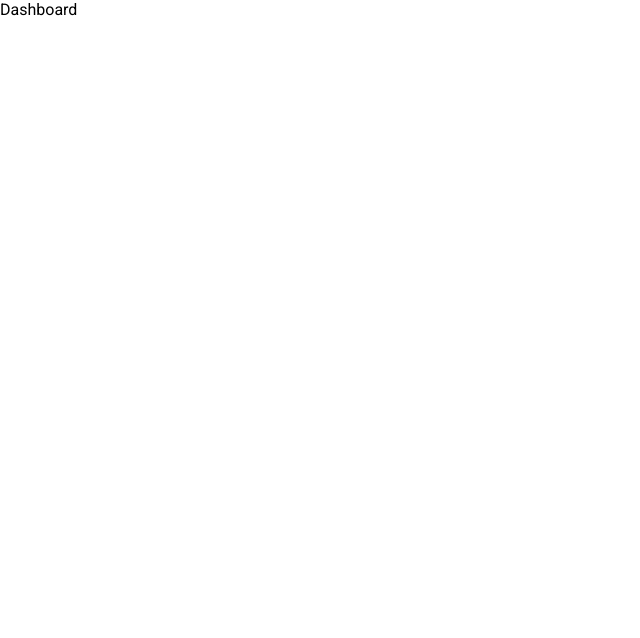
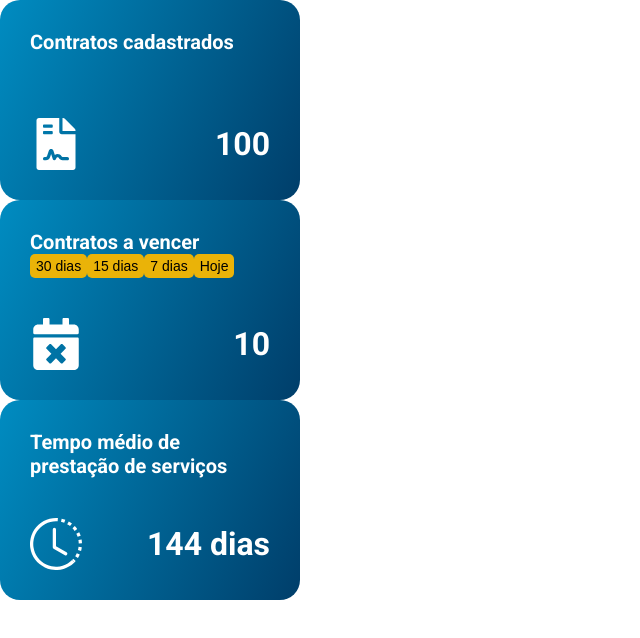
Before and after one commit to matheusg18/sogo-frontend-challenge, a React (Create React App) app: page / in a window 1280 px wide. Shown: the top 638 px of the page, without its empty margins (0-640 px from the left). Built offline with nearby package versions, Linux system fonts and the light colour scheme.

Commit message:
feat: improve Dashboard page

```diff
--- a/src/pages/Dashboard/index.tsx
+++ b/src/pages/Dashboard/index.tsx
@@ -1,7 +1,36 @@
 import React from 'react';
+import { FaFileContract, FaCalendarTimes } from 'react-icons/fa';
+import { BsClockHistory } from 'react-icons/bs';
+import DashboardCard from '../../components/DashboardCard';
+import Button from '../../components/Button';
 
 function Dashboard() {
-  return <div>Dashboard</div>;
+  return (
+    <div>
+      <DashboardCard
+        header="Contratos cadastrados"
+        icon={<FaFileContract size="52px" />}
+        displayData={100}
+      />
+      <DashboardCard
+        header="Contratos a vencer"
+        icon={<FaCalendarTimes size="52px" />}
+        displayData={10}
+      >
+        <div>
+          <Button variant="small-filter">30 dias</Button>
+          <Button variant="small-filter">15 dias</Button>
+          <Button variant="small-filter">7 dias</Button>
+          <Button variant="small-filter">Hoje</Button>
+        </div>
+      </DashboardCard>
+      <DashboardCard
+        header="Tempo médio de prestação de serviços"
+        icon={<BsClockHistory size="52px" />}
+        displayData="144 dias"
+      />
+    </div>
+  );
 }
 
 export default Dashboard;
```
